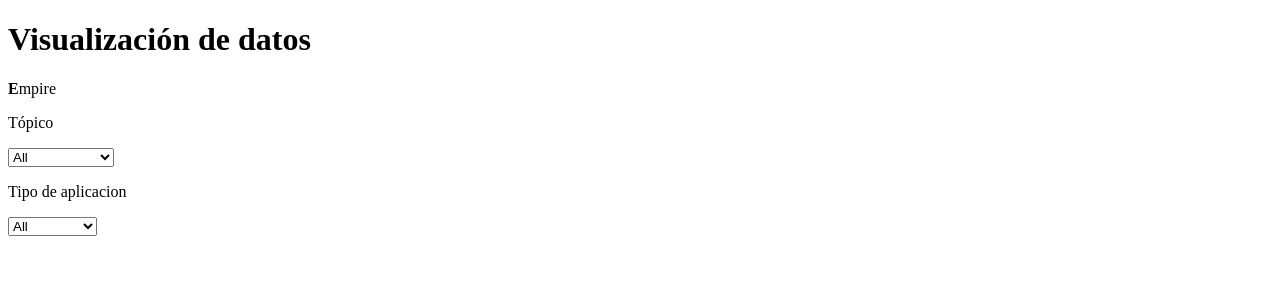
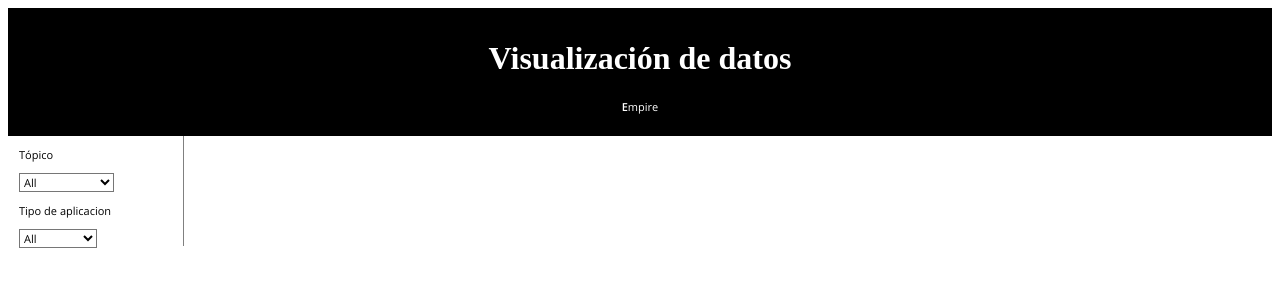
Before and after one commit to Hybrid14/INFO175_Empire, a plain HTML site: page Code/WebContent/index_v2.html in a window 1280 px wide. Drawn offline with Linux system fonts and the light colour scheme.

Commit message:
Corregido el estilo del prototipo de html

```diff
--- a/Code/WebContent/index_v2.html
+++ b/Code/WebContent/index_v2.html
@@ -7,6 +7,7 @@
   		<link type="text/css" href="style/c3.min.css" rel="stylesheet"/>
         <script type="text/javascript" src ="script/linq.min.js"></script>
         <script type="text/javascript" src ="script/c3.min.js"></script>
+        <link type="text/css" href="style/main.css" rel="stylesheet"/>
 		<script type="text/javascript" src ="script/pruebaDatos11.js"></script>
   	</head>
 	<body>
```
